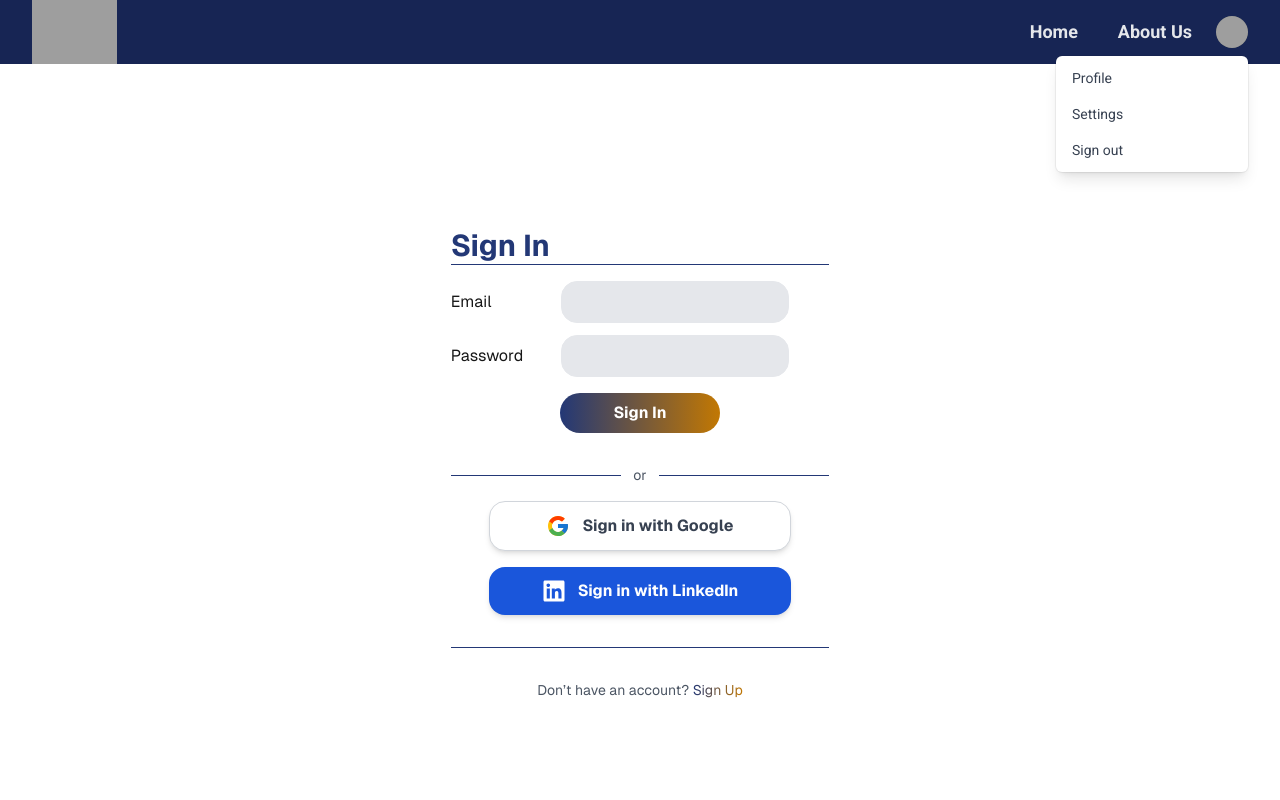
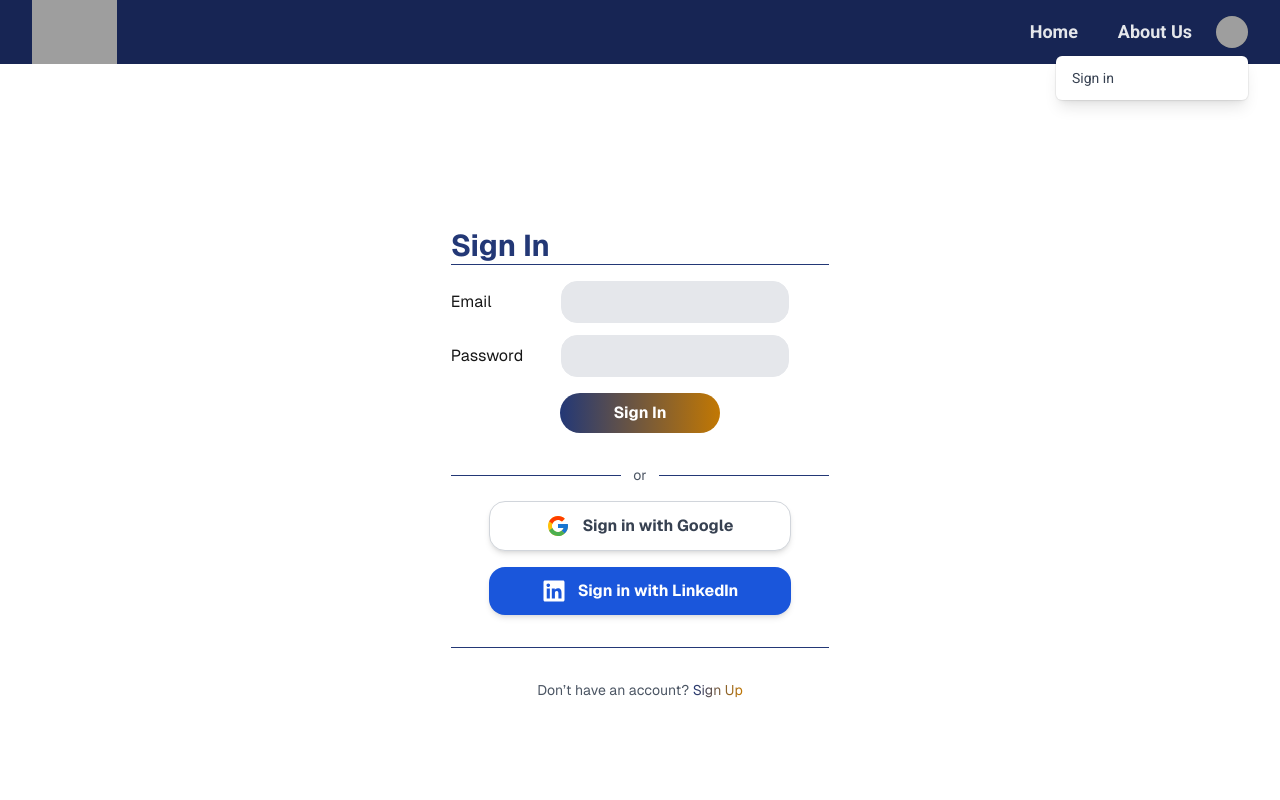
Before and after one commit to nathanshew/SD_Careers_Platform, a Next.js app: page /signin in a window 1280 px wide. Both pictures are taken after a click on the button "Open user menu". Shown: the top 800 px of the page. Built offline with nearby package versions, Linux system fonts and the light colour scheme; grey boxes are pictures that could not be loaded.

Commit message:
Fix bug in signout & signin

```diff
--- a/src/app/components/Navbar.tsx
+++ b/src/app/components/Navbar.tsx
@@ -1,5 +1,6 @@
 "use client";
 
+import { useAuth } from "@/components/AuthProvider";
 import {
   Disclosure,
   DisclosureButton,
@@ -11,7 +12,7 @@ import {
 } from "@headlessui/react";
 import { Bars3Icon, XMarkIcon } from "@heroicons/react/24/outline";
 import { usePathname } from "next/navigation";
-import React, { useState } from "react";
+import React from "react";
 
 function classNames(...classes: string[]) {
   return classes.filter(Boolean).join(" ");
@@ -19,7 +20,7 @@ function classNames(...classes: string[]) {
 
 export default function Navbar() {
   const pathName = usePathname();
-    const [isSignedIn, setIsSignedIn] = useState<boolean>(true);
+  const { isAuthenticated, setIsAuthenticated } = useAuth();
 
   const navigation = [
     { name: "Home", href: "/", current: pathName.endsWith("home") },
@@ -33,9 +34,12 @@ export default function Navbar() {
   const handleSignOut = (e: React.MouseEvent<HTMLAnchorElement>) => {
     e.preventDefault();
     document.cookie = "token=; expires=Thu, 01 Jan 1970 00:00:00 UTC; path=/;";
-        document.cookie = "username=; expires=Thu, 01 Jan 1970 00:00:00 UTC; path=/;";
+    document.cookie =
+      "username=; expires=Thu, 01 Jan 1970 00:00:00 UTC; path=/;";
     document.cookie = "email=; expires=Thu, 01 Jan 1970 00:00:00 UTC; path=/;";
-    }
+    setIsAuthenticated(false);
+    window.location.replace('/');
+  };
 
   return (
     <Disclosure as="nav" className="bg-blue-950 font-body">
@@ -72,9 +76,7 @@ export default function Navbar() {
                   <a
                     key={item.name}
                     href={item.href}
-                                        aria-current={
-                                            item.current ? "page" : undefined
-                                        }
+                    aria-current={item.current ? "page" : undefined}
                     className={classNames(
                       item.current
                         ? "bg-gray-900 text-white"
@@ -92,9 +94,7 @@ export default function Navbar() {
               <div>
                 <MenuButton className="relative flex rounded-full bg-gray-800 text-sm focus:outline-none focus:ring-2 focus:ring-white focus:ring-offset-2 focus:ring-offset-gray-800">
                   <span className="absolute -inset-1.5" />
-                                    <span className="sr-only">
-                                        Open user menu
-                                    </span>
+                  <span className="sr-only">Open user menu</span>
                   <img
                     alt="User Profile Picture"
                     src="https://upload.wikimedia.org/wikipedia/commons/8/89/Portrait_Placeholder.png"
@@ -106,6 +106,8 @@ export default function Navbar() {
                 transition
                 className="absolute right-0 z-10 mt-2 w-48 origin-top-right rounded-md bg-white py-1 shadow-lg ring-1 ring-black ring-opacity-5 transition focus:outline-none data-[closed]:scale-95 data-[closed]:transform data-[closed]:opacity-0 data-[enter]:duration-100 data-[leave]:duration-75 data-[enter]:ease-out data-[leave]:ease-in"
               >
+                {isAuthenticated ? (
+                  <>
                     <MenuItem>
                       <a
                         href="/applicant"
@@ -124,12 +126,26 @@ export default function Navbar() {
                     </MenuItem>
                     <MenuItem>
                       <a
+                        href="#"
                         onClick={handleSignOut}
                         className="block px-4 py-2 text-sm text-gray-700 data-[focus]:bg-gray-100"
                       >
                         Sign out
                       </a>
                     </MenuItem>
+                  </>
+                ) : (
+                  <>
+                    <MenuItem>
+                      <a
+                        href="/signin"
+                        className="block px-4 py-2 text-sm text-gray-700 data-[focus]:bg-gray-100"
+                      >
+                        Sign in
+                      </a>
+                    </MenuItem>
+                  </>
+                )}
               </MenuItems>
             </Menu>
           </div>
--- a/src/app/layout.tsx
+++ b/src/app/layout.tsx
@@ -55,16 +55,13 @@ export default function RootLayout({
           ${geistMono.variable}
         antialiased`}
       >
-        <Navbar />
-          <ReactQueryClientProvider>
-            <AuthProvider>
+        <AuthProvider>
+          <Navbar />
+            <ReactQueryClientProvider>
               {children}
-            </AuthProvider>
           </ReactQueryClientProvider>
-        <Footer />
-
-
-
+          <Footer />
+        </AuthProvider>
       </body>
     </html>
   );
--- a/src/app/signin/page.tsx
+++ b/src/app/signin/page.tsx
@@ -6,9 +6,11 @@ import { useRouter } from "next/navigation";
 import { FcGoogle } from "react-icons/fc";
 import { FaLinkedin } from "react-icons/fa";
 import { handleResponse } from "@/utils/handleResponse";
+import { useAuth } from "@/components/AuthProvider";
 
 export default function SignInPage() {
   const router = useRouter();
+  const { isAuthenticated, setIsAuthenticated } = useAuth();
   const [redirectToFrontend, setRedirectToFrontend] = useState<string>("");
   const [
     redirectToFrontendVerifiedSignup,
@@ -55,8 +57,9 @@ export default function SignInPage() {
       )}; path=/;`;
       document.cookie = `email=${encodeURIComponent(data.email)}; path=/;`;
       document.cookie = `role=${encodeURIComponent(data.role)}; path=/;`;
+      setIsAuthenticated(true);
 
-      console.log(`${data.username} signed-up successfully`);
+      console.log(`${data.username} signed-in successfully`);
       router.push("/");
     } catch (error) {
       if (error instanceof Error) {
--- a/src/app/signin/success/page.tsx
+++ b/src/app/signin/success/page.tsx
@@ -3,10 +3,12 @@
 import React, { useEffect, useState } from "react";
 import Link from "next/link";
 import { useRouter, useSearchParams } from "next/navigation";
+import { useAuth } from "@/components/AuthProvider";
 
 export default function SignInSuccessPage() {
   const router = useRouter();
   const searchParams = useSearchParams();
+  const { isAuthenticated, setIsAuthenticated } = useAuth();
   const [isCookiesSet, setIsCookiesSet] = useState<boolean>(false);
 
   useEffect(() => {
@@ -24,6 +26,7 @@ export default function SignInSuccessPage() {
     document.cookie = `email=${encodeURIComponent(email)}; path=/;`;
 
     console.log(`${username} logged in successfully`);
+    setIsAuthenticated(true);
     setIsCookiesSet(true);
 
     const timer = setTimeout(() => {
--- a/src/app/signup/page.tsx
+++ b/src/app/signup/page.tsx
@@ -33,11 +33,8 @@ export default function SignUpPage() {
                 }),
             });
 
-            const data = await handleResponse(response)
-            console.log(data)
-            console.log("SIGN UP SUCCESS")
+            await handleResponse(response)
 
-            // TODO: Redirect to verification code page
             // Redirect to signup/verified/page.tsx
             router.push(`/signup/verification?username=${encodeURIComponent(username)}&email=${encodeURIComponent(email)}`);
         } catch (error) {
--- a/src/app/signup/verified/page.tsx
+++ b/src/app/signup/verified/page.tsx
@@ -3,11 +3,13 @@
 import { useState, useEffect } from "react";
 import { useRouter, useSearchParams } from "next/navigation";
 import { handleResponse } from "@/utils/handleResponse";
+import { useAuth } from "@/components/AuthProvider";
 import React from "react";
 
 export default function VerifiedPage() {
   const router = useRouter();
   const searchParams = useSearchParams();
+  const { isAuthenticated, setIsAuthenticated } = useAuth();
   const [email, setEmail] = useState("");
   const [username, setUsername] = useState("");
   const [password, setPassword] = useState("");
@@ -19,9 +21,6 @@ export default function VerifiedPage() {
     e.preventDefault();
     setError(null);
 
-    console.log("BRAHEHEHEHE")
-    console.log()
-
     if (password !== confirmPassword) {
       setError("Passwords do not match.");
       return;
@@ -29,7 +28,6 @@ export default function VerifiedPage() {
 
     setLoading(true);
     try {
-      console.log()
       console.log("Signing up...");
       const response = await fetch(
         `${process.env.NEXT_PUBLIC_API_URL}/auth/verifiedSignup`,
@@ -46,9 +44,6 @@ export default function VerifiedPage() {
           }),
         }
       );
-      console.log("BRUHHHH")
-
-      console.log(response)
 
       const data = await handleResponse(response);
       if (!data.token || !data.username || !data.email) {
@@ -65,6 +60,7 @@ export default function VerifiedPage() {
       )}; path=/;`;
       document.cookie = `email=${encodeURIComponent(data.email)}; path=/;`;
       document.cookie = `role=${encodeURIComponent(data.role)}; path=/;`;
+      setIsAuthenticated(true);
 
       console.log(`${username} signed-up successfully`);
       router.push("/");
--- a/src/components/AuthProvider.tsx
+++ b/src/components/AuthProvider.tsx
@@ -1,4 +1,4 @@
-"use client"; // Important: mark as client component
+"use client";
 
 import React, { createContext, useContext, useState, useEffect, ReactNode } from 'react';
 import { useRouter, usePathname, useSearchParams } from 'next/navigation';
@@ -8,14 +8,12 @@ import getCookie from '@/utils/getCookie';
 type AuthContextType = {
   isAuthenticated: boolean;
   setIsAuthenticated: (value: boolean) => void;
-  loading: boolean;
 };
 
 // Create context with default values
 const AuthContext = createContext<AuthContextType>({
   isAuthenticated: false,
   setIsAuthenticated: (bool: boolean) => {},
-  loading: true
 });
 
 // Hook to use the auth context
@@ -52,7 +50,7 @@ export function AuthProvider({ children }: { children: ReactNode }) {
   }
 
   return (
-    <AuthContext.Provider value={{ isAuthenticated, setIsAuthenticated, loading }}>
+    <AuthContext.Provider value={{ isAuthenticated, setIsAuthenticated}}>
       {children}
     </AuthContext.Provider>
   );
```
Lines whose indentation alone changed are shown as unchanged.
